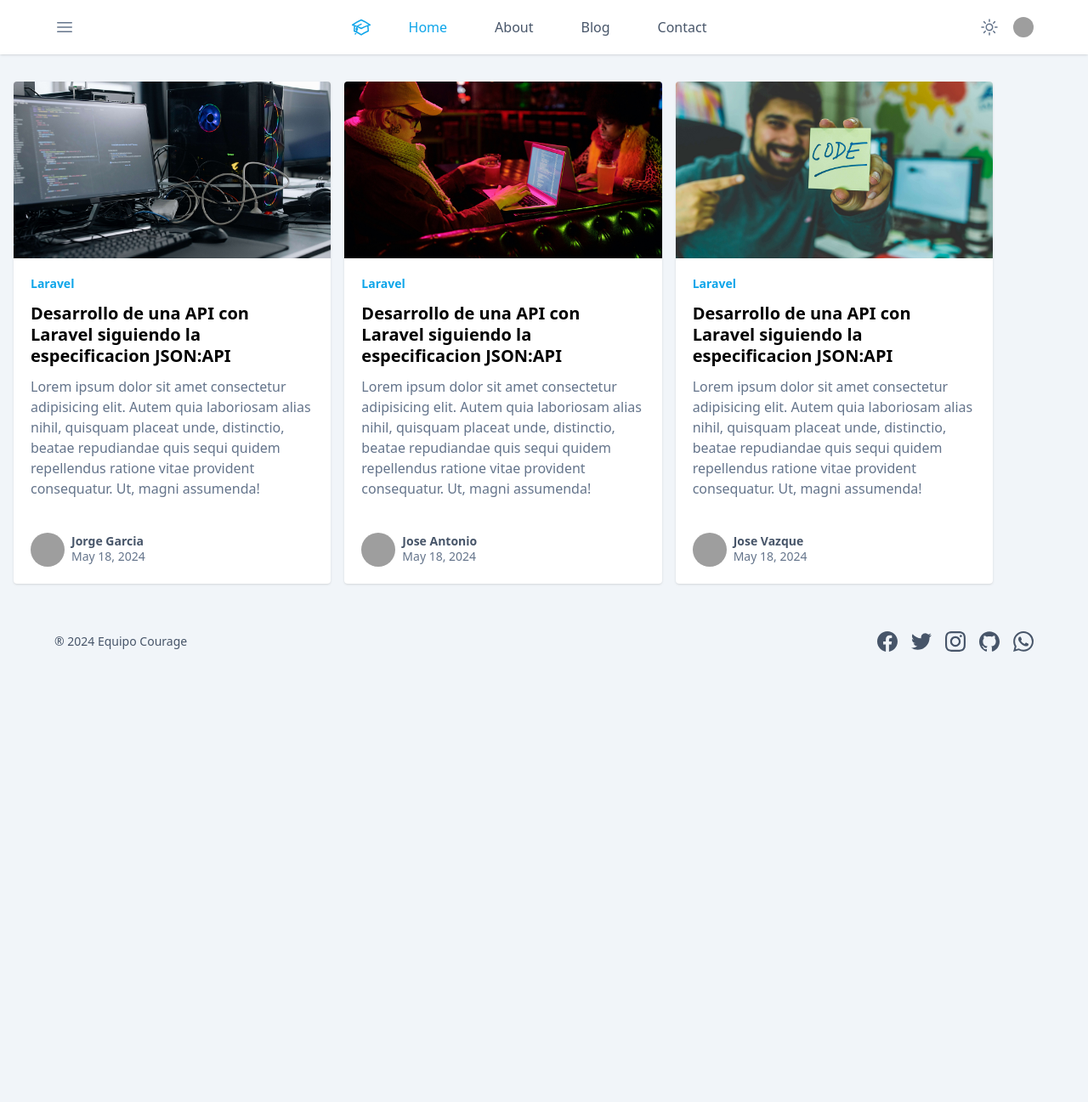
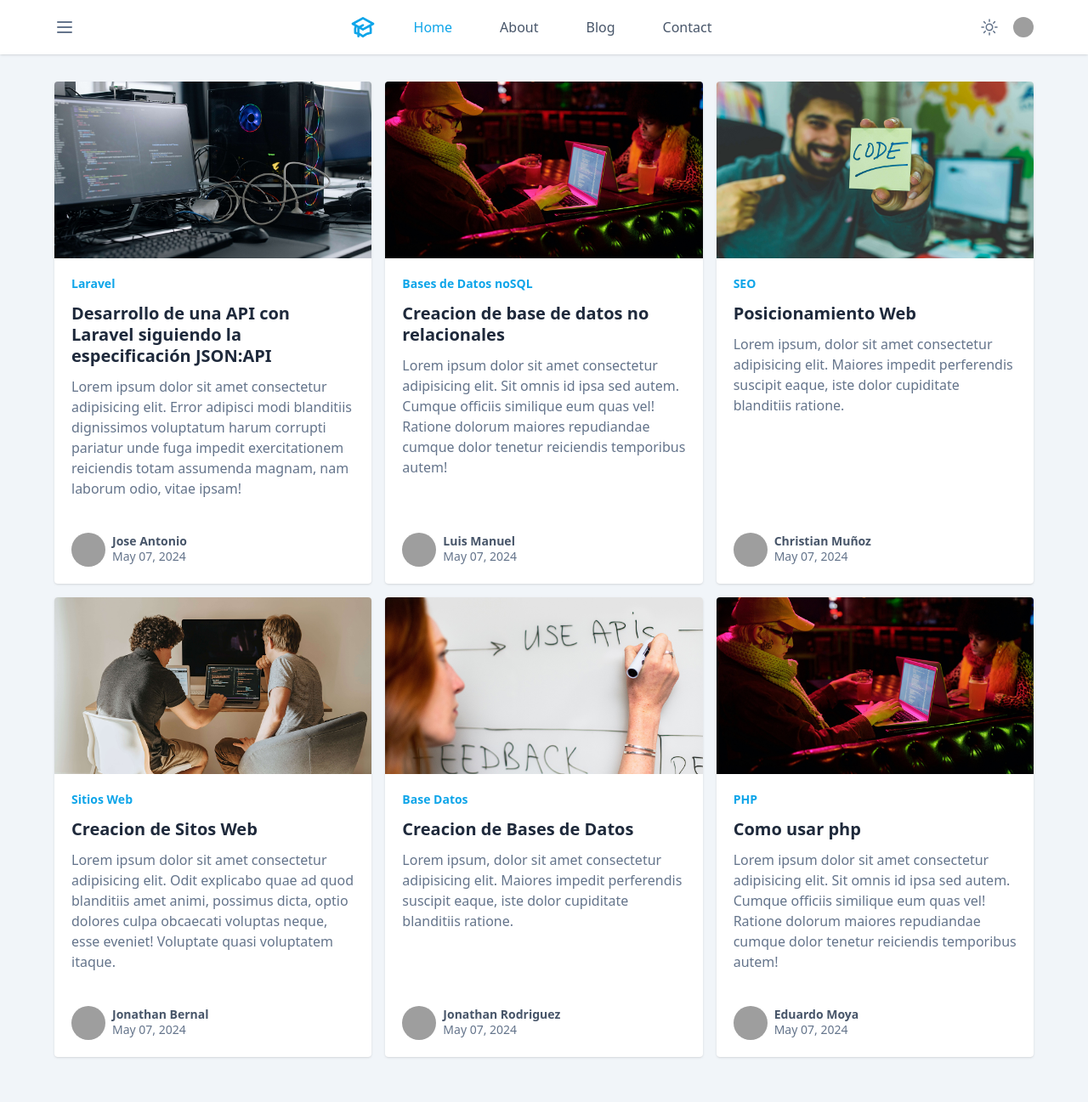
Before and after one commit to joseAntvc/learning-tailwind, a website built with Vite: page index.html in a window 1280 px wide. Shown: the top 1297 px of the page at 85% size. Before the commit the page ends 807 px from the top, so only its background shows below. Built offline with nearby package versions, Linux system fonts and the light colour scheme; grey boxes are pictures that could not be loaded.

Commit message:
Update2 commit

```diff
--- a/index.html
+++ b/index.html
@@ -6,61 +6,67 @@
     <link rel="stylesheet" href="./tailwind.css" />
     <title>Tailwind CSS</title>
   </head>
-  <body class="bg-slate-100">
+  <body class="flex h-screen flex-col bg-slate-100">
     <header class="bg-white px-6 shadow">
       <div class="mx-auto flex h-16 max-w-6xl items-center justify-between">
         <button
-          class="-m-1 rounded p-1 text-slate-500 transition-colors hover:bg-sky-500 hover:text-slate-100 focus:ring-2 focus:ring-slate-200"
+          id="toggle-mobile-menu"
+          class="-ml-1 rounded p-1 text-slate-500 transition-colors hover:bg-sky-500 hover:text-slate-100 focus:ring-2 focus:ring-slate-200"
         >
           <svg
+            id="open-menu-icon"
+            class="h-6 w-6"
+            fill="none"
+            stroke="currentColor"
+            viewBox="0 0 24 24"
             xmlns="http://www.w3.org/2000/svg"
-            fill="none"
-            viewBox="0 0 24 24"
-            stroke-width="1.5"
-            stroke="currentColor"
-            class="h-6 w-6"
           >
             <path
               stroke-linecap="round"
               stroke-linejoin="round"
-              d="M3.75 6.75h16.5M3.75 12h16.5m-16.5 5.25h16.5"
-            />
+              stroke-width="2"
+              d="M4 6h16M4 12h16M4 18h16"
+            ></path>
           </svg>
         </button>
         <div class="-mr-4 flex items-center">
-          <a class="text-sky-500 duration-200 hover:rotate-6" href="#"
-            ><svg
+          <a class="text-sky-500 duration-200 hover:rotate-6 md:block" href="#">
+            <svg
+              class="h-8 w-8"
+              fill="none"
+              stroke="currentColor"
+              viewBox="0 0 24 24"
               xmlns="http://www.w3.org/2000/svg"
-              fill="none"
-              viewBox="0 0 24 24"
-              stroke-width="1.5"
-              stroke="currentColor"
-              class="h-6 w-6"
             >
+              <path d="M12 14l9-5-9-5-9 5 9 5z"></path>
+              <path
+                d="M12 14l6.16-3.422a12.083 12.083 0 01.665 6.479A11.952 11.952 0 0012 20.055a11.952 11.952 0 00-6.824-2.998 12.078 12.078 0 01.665-6.479L12 14z"
+              ></path>
               <path
                 stroke-linecap="round"
                 stroke-linejoin="round"
-                d="M4.26 10.147a60.438 60.438 0 0 0-.491 6.347A48.62 48.62 0 0 1 12 20.904a48.62 48.62 0 0 1 8.232-4.41 60.46 60.46 0 0 0-.491-6.347m-15.482 0a50.636 50.636 0 0 0-2.658-.813A59.906 59.906 0 0 1 12 3.493a59.903 59.903 0 0 1 10.399 5.84c-.896.248-1.783.52-2.658.814m-15.482 0A50.717 50.717 0 0 1 12 13.489a50.702 50.702 0 0 1 7.74-3.342M6.75 15a.75.75 0 1 0 0-1.5.75.75 0 0 0 0 1.5Zm0 0v-3.675A55.378 55.378 0 0 1 12 8.443m-7.007 11.55A5.981 5.981 0 0 0 6.75 15.75v-1.5"
-              />
+                stroke-width="2"
+                d="M12 14l9-5-9-5-9 5 9 5zm0 0l6.16-3.422a12.083 12.083 0 01.665 6.479A11.952 11.952 0 0012 20.055a11.952 11.952 0 00-6.824-2.998 12.078 12.078 0 01.665-6.479L12 14zm-4 6v-7.5l4-2.222"
+              ></path>
             </svg>
           </a>
           <div class="ml-8 hidden space-x-8 md:flex">
-            <a class="px-3 py-2 text-sky-500" href="#">Home</a>
+            <a class="px-3 py-2 text-sky-500" href="#"> Home </a>
             <a
               class="px-3 py-2 text-slate-600 transition-colors hover:text-sky-500"
               href="#"
-              >About</a
-            >
+              >About
+            </a>
             <a
               class="px-3 py-2 text-slate-600 transition-colors hover:text-sky-500"
               href="#"
-              >Blog</a
-            >
+              >Blog
+            </a>
             <a
               class="px-3 py-2 text-slate-600 transition-colors hover:text-sky-500"
               href="#"
-              >Contact</a
-            >
+              >Contact
+            </a>
           </div>
         </div>
         <div class="flex">
@@ -87,145 +93,269 @@
           >
             <img
               class="h-6 w-6 rounded-full"
-              src="https://ui-avatars.com/api?name=Jose+Vazquez"
-              alt="Jose Vazquez"
+              src="https://ui-avatars.com/api?name=Equipo+Courage"
+              alt="Equipo Courage"
             />
           </button>
         </div>
       </div>
-      <div class="hidden border-t pb-3 pt-2 first-letter:space-y-1 md:hidden">
+
+      <div
+        id="mobile-menu"
+        class="hidden space-y-1 border-t pb-3 pt-2 md:hidden"
+      >
         <a href="#" class="block rounded-md bg-sky-500 px-3 py-2 text-white">
-          Home</a
-        >
+          Home
+        </a>
         <a
           href="#"
           class="block rounded-md px-3 py-2 text-slate-700 transition-colors hover:bg-sky-500 hover:text-white"
-          >About</a
         >
+          About
+        </a>
         <a
           href="#"
           class="block rounded-md px-3 py-2 text-slate-700 transition-colors hover:bg-sky-500 hover:text-white"
-          >Blog</a
         >
+          Blog
+        </a>
         <a
           href="#"
           class="block rounded-md px-3 py-2 text-slate-700 transition-colors hover:bg-sky-500 hover:text-white"
-          >Contact</a
         >
+          Contact
+        </a>
       </div>
     </header>
+
     <main class="p-4">
-      <div class="mt-4 grid max-w-6xl gap-4 md:grid-cols-2 lg:grid-cols-3">
-        <article class="flex flex-col overflow-hidden rounded bg-white shadow">
+      <div
+        class="mx-auto mt-4 grid max-w-6xl gap-4 md:grid-cols-2 lg:grid-cols-3"
+      >
+        <article class="overflow-hidden rounded bg-white shadow">
           <div class="h-52">
             <img
               class="h-full w-full object-cover object-center"
               src="/public/article-1.jpg"
-              alt="Desarrollo de una API con Laravel siguiendo la especificacion
-            JSON:API"
+              alt="Desarrollo de una API con Laravel siguiendo la especificación JSON:API"
             />
           </div>
-          <div class="flex-1 space-y-3 p-5">
+          <div class="space-y-3 p-5">
             <h3 class="text-sm font-semibold text-sky-500">Laravel</h3>
-            <h2 class="text-xl font-semibold leading-tight">
-              Desarrollo de una API con Laravel siguiendo la especificacion
+            <h2 class="text-xl font-semibold leading-tight text-slate-800">
+              <a class="hover:underline" href="#">
+                Desarrollo de una API con Laravel siguiendo la especificación
                 JSON:API
+              </a>
             </h2>
             <p class="hidden text-slate-500 md:block">
-              Lorem ipsum dolor sit amet consectetur adipisicing elit. Autem
-              quia laboriosam alias nihil, quisquam placeat unde, distinctio,
-              beatae repudiandae quis sequi quidem repellendus ratione vitae
-              provident consequatur. Ut, magni assumenda!
+              Lorem ipsum dolor sit amet consectetur adipisicing elit. Error
+              adipisci modi blanditiis dignissimos voluptatum harum corrupti
+              pariatur unde fuga impedit exercitationem reiciendis totam
+              assumenda magnam, nam laborum odio, vitae ipsam!
             </p>
           </div>
           <div class="flex space-x-2 p-5">
             <img
               class="h-10 w-10 rounded-full"
-              src="https://ui-avatars.com/api?name=Jose+Vazquez"
-              alt="Jose Vazquez"
+              src="https://ui-avatars.com/api?name=Jose Antonio"
+              alt="Jose Antonio"
             />
             <div class="flex flex-col justify-center">
-              <span class="text-sm font-semibold leading-4 text-slate-600"
-                >Jorge Garcia</span
-              >
-              <span class="text-sm text-slate-500">May 18, 2024</span>
+              <span class="text-sm font-semibold leading-4 text-slate-600">
+                Jose Antonio
+              </span>
+              <span class="text-sm text-slate-500"> May 07, 2024</span>
             </div>
           </div>
         </article>
         <article class="flex flex-col overflow-hidden rounded bg-white shadow">
           <div class="h-52">
+            <a class="duration-300 hover:opacity-75" href="#">
               <img
                 class="h-full w-full object-cover object-center"
                 src="/public/article-2.jpg"
-              alt="Desarrollo de una API con Laravel siguiendo la especificacion
-            JSON:API"
+                alt="Creacion de base de datos no relacionales"
               />
+            </a>
           </div>
           <div class="flex-1 space-y-3 p-5">
-            <h3 class="text-sm font-semibold text-sky-500">Laravel</h3>
-            <h2 class="text-xl font-semibold leading-tight">
-              Desarrollo de una API con Laravel siguiendo la especificacion
-              JSON:API
+            <h3 class="text-sm font-semibold text-sky-500">
+              Bases de Datos noSQL
+            </h3>
+            <h2 class="text-xl font-semibold leading-tight text-slate-800">
+              <a class="hover:underline" href="#">
+                Creacion de base de datos no relacionales
+              </a>
             </h2>
             <p class="hidden text-slate-500 md:block">
-              Lorem ipsum dolor sit amet consectetur adipisicing elit. Autem
-              quia laboriosam alias nihil, quisquam placeat unde, distinctio,
-              beatae repudiandae quis sequi quidem repellendus ratione vitae
-              provident consequatur. Ut, magni assumenda!
+              Lorem ipsum dolor sit amet consectetur adipisicing elit. Sit omnis
+              id ipsa sed autem. Cumque officiis similique eum quas vel! Ratione
+              dolorum maiores repudiandae cumque dolor tenetur reiciendis
+              temporibus autem!
             </p>
           </div>
           <div class="flex space-x-2 p-5">
             <img
               class="h-10 w-10 rounded-full"
-              src="https://ui-avatars.com/api?name=Jose+Vazquez"
-              alt="Jose Vazquez"
+              src="https://ui-avatars.com/api?name=Luis Manuel"
+              alt="Luis Manuel"
             />
             <div class="flex flex-col justify-center">
-              <span class="text-sm font-semibold leading-4 text-slate-600"
-                >Jose Antonio</span
-              >
-              <span class="text-sm text-slate-500">May 18, 2024</span>
+              <span class="text-sm font-semibold leading-4 text-slate-600">
+                Luis Manuel
+              </span>
+              <span class="text-sm text-slate-500"> May 07, 2024 </span>
             </div>
           </div>
         </article>
         <article class="flex flex-col overflow-hidden rounded bg-white shadow">
           <div class="h-52">
+            <a class="duration-300 hover:opacity-75" href="#">
               <img
                 class="h-full w-full object-cover object-center"
                 src="/public/article-3.jpg"
-              alt="Desarrollo de una API con Laravel siguiendo la especificacion
-            JSON:API"
+                alt="Posicionamiento Web"
               />
+            </a>
           </div>
           <div class="flex-1 space-y-3 p-5">
-            <h3 class="text-sm font-semibold text-sky-500">Laravel</h3>
-            <h2 class="text-xl font-semibold leading-tight">
-              Desarrollo de una API con Laravel siguiendo la especificacion
-              JSON:API
+            <h3 class="text-sm font-semibold text-sky-500">SEO</h3>
+            <h2 class="text-xl font-semibold leading-tight text-slate-800">
+              <a class="hover:underline" href="#"> Posicionamiento Web </a>
             </h2>
             <p class="hidden text-slate-500 md:block">
-              Lorem ipsum dolor sit amet consectetur adipisicing elit. Autem
-              quia laboriosam alias nihil, quisquam placeat unde, distinctio,
-              beatae repudiandae quis sequi quidem repellendus ratione vitae
-              provident consequatur. Ut, magni assumenda!
+              Lorem ipsum, dolor sit amet consectetur adipisicing elit. Maiores
+              impedit perferendis suscipit eaque, iste dolor cupiditate
+              blanditiis ratione.
             </p>
           </div>
           <div class="flex space-x-2 p-5">
             <img
               class="h-10 w-10 rounded-full"
-              src="https://ui-avatars.com/api?name=Jose+Vazquez"
-              alt="Jose Vazquez"
+              src="https://ui-avatars.com/api?name=Christian Muñoz"
+              alt="Christian Muñoz"
             />
             <div class="flex flex-col justify-center">
-              <span class="text-sm font-semibold leading-4 text-slate-600"
-                >Jose Vazque</span
-              >
-              <span class="text-sm text-slate-500">May 18, 2024</span>
+              <span class="text-sm font-semibold leading-4 text-slate-600">
+                Christian Muñoz
+              </span>
+              <span class="text-sm text-slate-500"> May 07, 2024 </span>
+            </div>
+          </div>
+        </article>
+        <article class="flex flex-col overflow-hidden rounded bg-white shadow">
+          <div class="h-52">
+            <a class="duration-300 hover:opacity-75" href="#">
+              <img
+                class="h-full w-full object-cover object-center"
+                src="/public/article-4.jpg"
+                alt="Creacion de Sitos Web"
+              />
+            </a>
+          </div>
+          <div class="flex-1 space-y-3 p-5">
+            <h3 class="text-sm font-semibold text-sky-500">Sitios Web</h3>
+            <h2 class="text-xl font-semibold leading-tight text-slate-800">
+              <a class="hover:underline" href="#"> Creacion de Sitos Web </a>
+            </h2>
+            <p class="hidden text-slate-500 md:block">
+              Lorem ipsum dolor sit amet consectetur adipisicing elit. Odit
+              explicabo quae ad quod blanditiis amet animi, possimus dicta,
+              optio dolores culpa obcaecati voluptas neque, esse eveniet!
+              Voluptate quasi voluptatem itaque.
+            </p>
+          </div>
+          <div class="flex space-x-2 p-5">
+            <img
+              class="h-10 w-10 rounded-full"
+              src="https://ui-avatars.com/api?name=Jonathan Bernal"
+              alt="Jonathan Bernal"
+            />
+            <div class="flex flex-col justify-center">
+              <span class="text-sm font-semibold leading-4 text-slate-600">
+                Jonathan Bernal
+              </span>
+              <span class="text-sm text-slate-500"> May 07, 2024 </span>
+            </div>
+          </div>
+        </article>
+        <article class="flex flex-col overflow-hidden rounded bg-white shadow">
+          <div class="h-52">
+            <a class="duration-300 hover:opacity-75" href="#">
+              <img
+                class="h-full w-full object-cover object-center"
+                src="/public/article-6.jpg"
+                alt="Creacion de Bases de Datos"
+              />
+            </a>
+          </div>
+          <div class="flex-1 space-y-3 p-5">
+            <h3 class="text-sm font-semibold text-sky-500">Base Datos</h3>
+            <h2 class="text-xl font-semibold leading-tight text-slate-800">
+              <a class="hover:underline" href="#">
+                Creacion de Bases de Datos
+              </a>
+            </h2>
+            <p class="hidden text-slate-500 md:block">
+              Lorem ipsum, dolor sit amet consectetur adipisicing elit. Maiores
+              impedit perferendis suscipit eaque, iste dolor cupiditate
+              blanditiis ratione.
+            </p>
+          </div>
+          <div class="flex space-x-2 p-5">
+            <img
+              class="h-10 w-10 rounded-full"
+              src="https://ui-avatars.com/api?name=Jonathan Rodriguez"
+              alt="Jonathan Rodriguez"
+            />
+            <div class="flex flex-col justify-center">
+              <span class="text-sm font-semibold leading-4 text-slate-600">
+                Jonathan Rodriguez
+              </span>
+              <span class="text-sm text-slate-500"> May 07, 2024 </span>
+            </div>
+          </div>
+        </article>
+        <article class="flex flex-col overflow-hidden rounded bg-white shadow">
+          <div class="h-52">
+            <a class="duration-300 hover:opacity-75" href="#">
+              <img
+                class="h-full w-full object-cover object-center"
+                src="/public/article-2.jpg"
+                alt="Como usar php"
+              />
+            </a>
+          </div>
+          <div class="flex-1 space-y-3 p-5">
+            <h3 class="text-sm font-semibold text-sky-500">PHP</h3>
+            <h2 class="text-xl font-semibold leading-tight text-slate-800">
+              <a class="hover:underline" href="#"> Como usar php </a>
+            </h2>
+            <p class="hidden text-slate-500 md:block">
+              Lorem ipsum dolor sit amet consectetur adipisicing elit. Sit omnis
+              id ipsa sed autem. Cumque officiis similique eum quas vel! Ratione
+              dolorum maiores repudiandae cumque dolor tenetur reiciendis
+              temporibus autem!
+            </p>
+          </div>
+          <div class="flex space-x-2 p-5">
+            <img
+              class="h-10 w-10 rounded-full"
+              src="https://ui-avatars.com/api?name=Eduardo Moya"
+              alt="Eduardo Moya"
+            />
+            <div class="flex flex-col justify-center">
+              <span class="text-sm font-semibold leading-4 text-slate-600">
+                Eduardo Moya
+              </span>
+              <span class="text-sm text-slate-500"> May 07, 2024 </span>
             </div>
           </div>
         </article>
       </div>
     </main>
+
     <footer class="py-10">
       <div
         class="mx-auto flex max-w-6xl flex-col items-center space-y-4 md:flex-row md:justify-between md:space-y-0"
```
Lines whose indentation alone changed are shown as unchanged.
